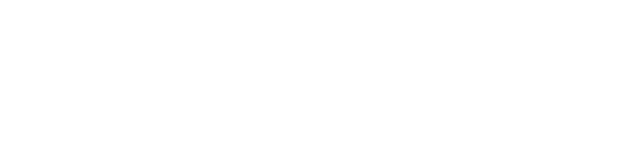
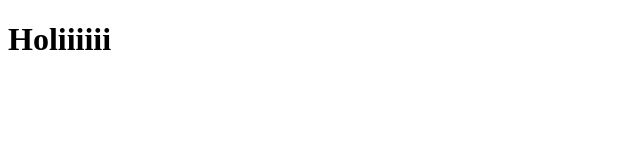
Before and after one commit to mperabeles/new-repo-2, a plain HTML site: page index.html in a window 1280 px wide. Shown: the whole page, without its empty margins (0-640 px from the left). Drawn offline with Linux system fonts and the light colour scheme.

Commit message:
Agrego main

```diff
--- a/index.html
+++ b/index.html
@@ -7,3 +7,6 @@
   </head>
   <body></body>
 </html>
+<main>
+  <h1>Holiiiiii</h1>
+</main>
```
